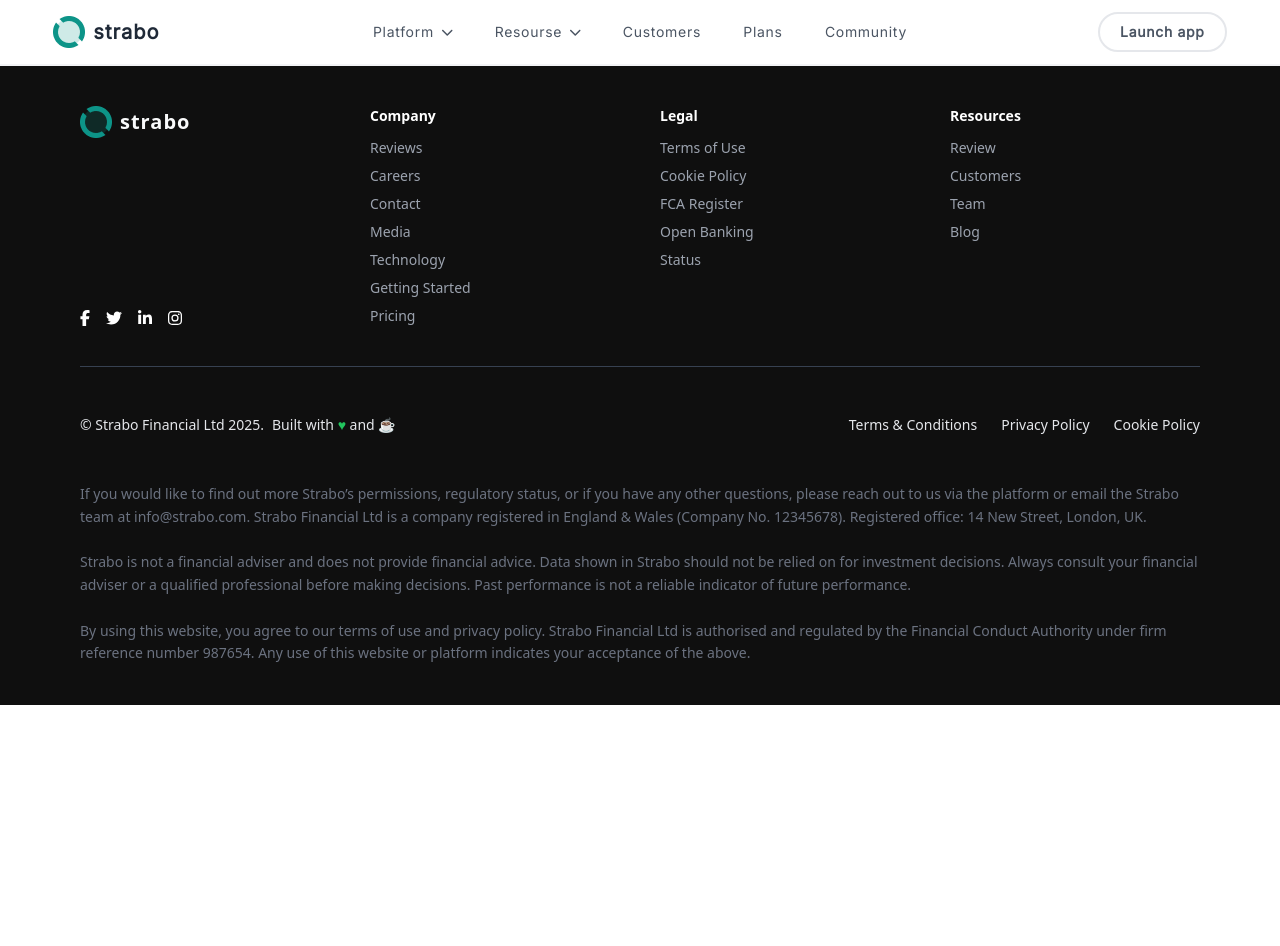
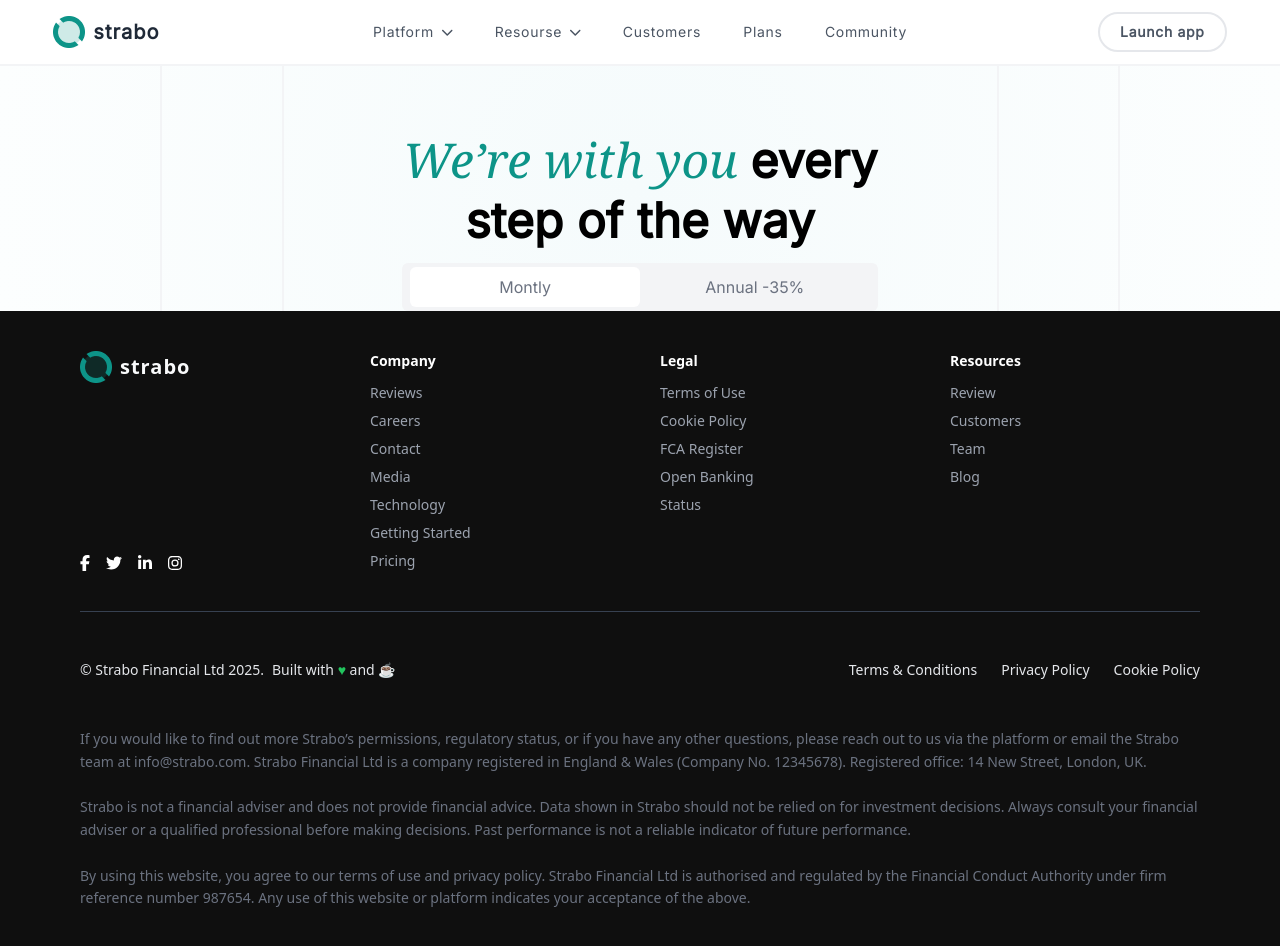
Before and after one commit to hasnain23233/strabo_website, a React (Vite) app: page /plan in a window 1280 px wide. Shown: the top 946 px of the page. Before the commit the page ends 800 px from the top, so only its background shows below. Built offline with nearby package versions, Linux system fonts and the light colour scheme; a web font is replaced by a local one.

Commit message:
create a plan page and add some sections in the plan page of the website

```diff
--- a/src/App.jsx
+++ b/src/App.jsx
@@ -17,6 +17,7 @@
 import Glossary from './pages/Glossary'
 import GetStarted from './pages/GetStarted'
 import Documentation from './pages/Documentation'
+import Plan from './pages/Plan'
 
 function App() {
   const [count, setCount] = useState(0)
@@ -34,6 +35,7 @@
           <Route path='/get-started' element={< GetStarted />} />
           <Route path='/doc' element={< Documentation />} />
           <Route path='/glossary' element={< Glossary />} />
+          <Route path='/plan' element={< Plan />} />
         </Routes>
         <Footer />
       </Router>
--- a/src/components/Navbar.jsx
+++ b/src/components/Navbar.jsx
@@ -7,12 +7,6 @@
 
 
 const Navbar = () => {
-
-    const resourceLinks = [
-        { label: 'Docs', href: '#' },
-        { label: 'API Reference', href: '#' },
-        { label: 'Blog', href: '#' },
-    ];
 
     return (
         <div className="border-b-2 border-gray-100 font-inter">
@@ -33,7 +27,7 @@
                         <Link to="/customers" className="text-gray-600 tracking-wider">Customers</Link>
                     </li>
                     <li>
-                        <a href="#" className="text-gray-600 tracking-wider">Plans</a>
+                        <Link to="/plan" className="text-gray-600 tracking-wider">Plans</Link>
                     </li>
                     <li>
                         <a href="#" className="text-gray-600 tracking-wider">Community</a>
--- /dev/null
+++ b/src/pages/Plan.jsx
@@ -0,0 +1,24 @@
+import React from 'react'
+
+const Plan = () => {
+    return (
+        <div className=' font-inter  bg-[#fcfefe]'>
+            <div className='bg-[radial-gradient(circle_at_center,_#F5FBFC,_#fcfefe)] '>
+                <div className=' border-x-2 border-gray-100 w-9/12 m-auto'>
+                    <div className='pt-12 text-center w-9/12 border-x-2 border-gray-100 m-auto'>
+                        <h1 className='m-auto text-5xl mt-4  leading-[60px] font-semibold '>
+                            <span className="text-Primary italic font-serif font-light tracking-normal">We’re with you </span> every <br />
+                            step of the way
+                        </h1>
+                        <div className='bg-gray-100 flex items-center px-2 w-8/12 m-auto mt-3 text-gray-500 rounded-md h-12'>
+                            <button className='h-10 bg-white w-6/12 rounded-md'> Montly</button>
+                            <button className='h-10  w-6/12 rounded-md'> Annual -35%</button>
+                        </div>
+                    </div>
+                </div>
+            </div>
+        </div>
+    )
+}
+
+export default Plan
```
